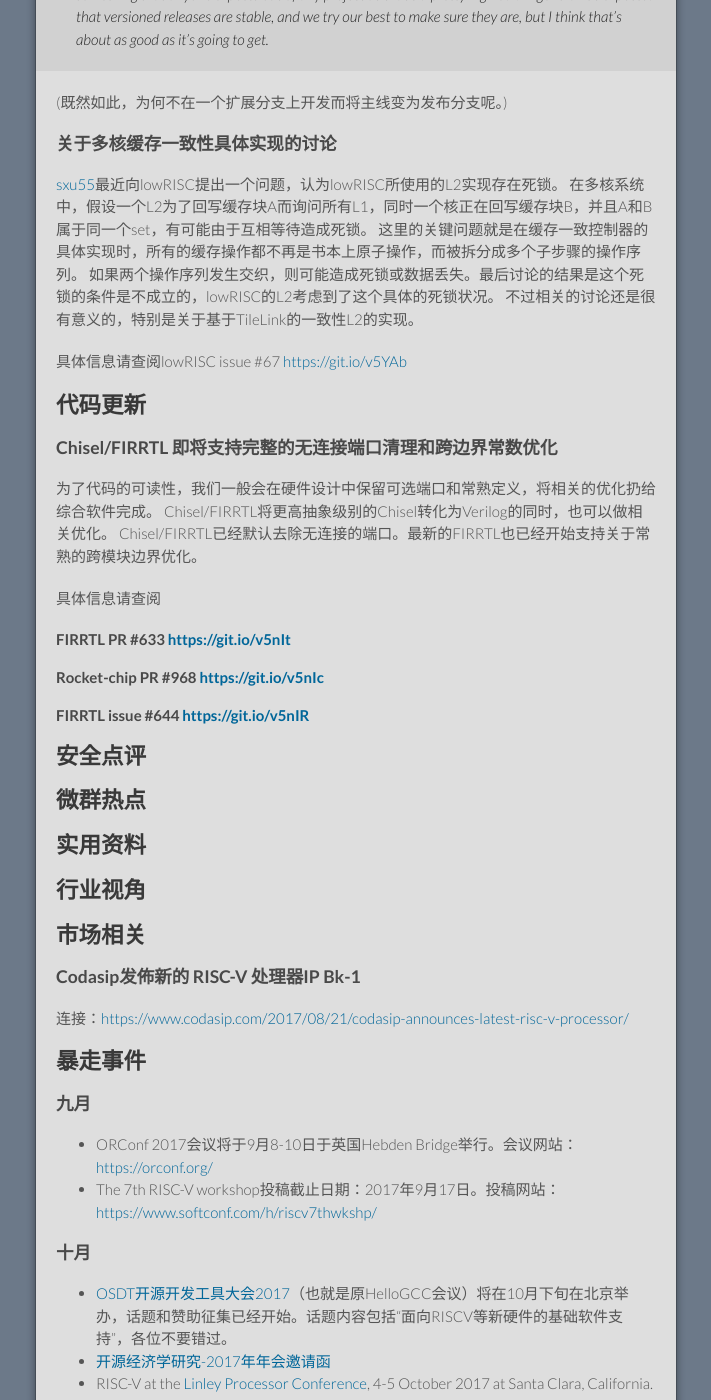
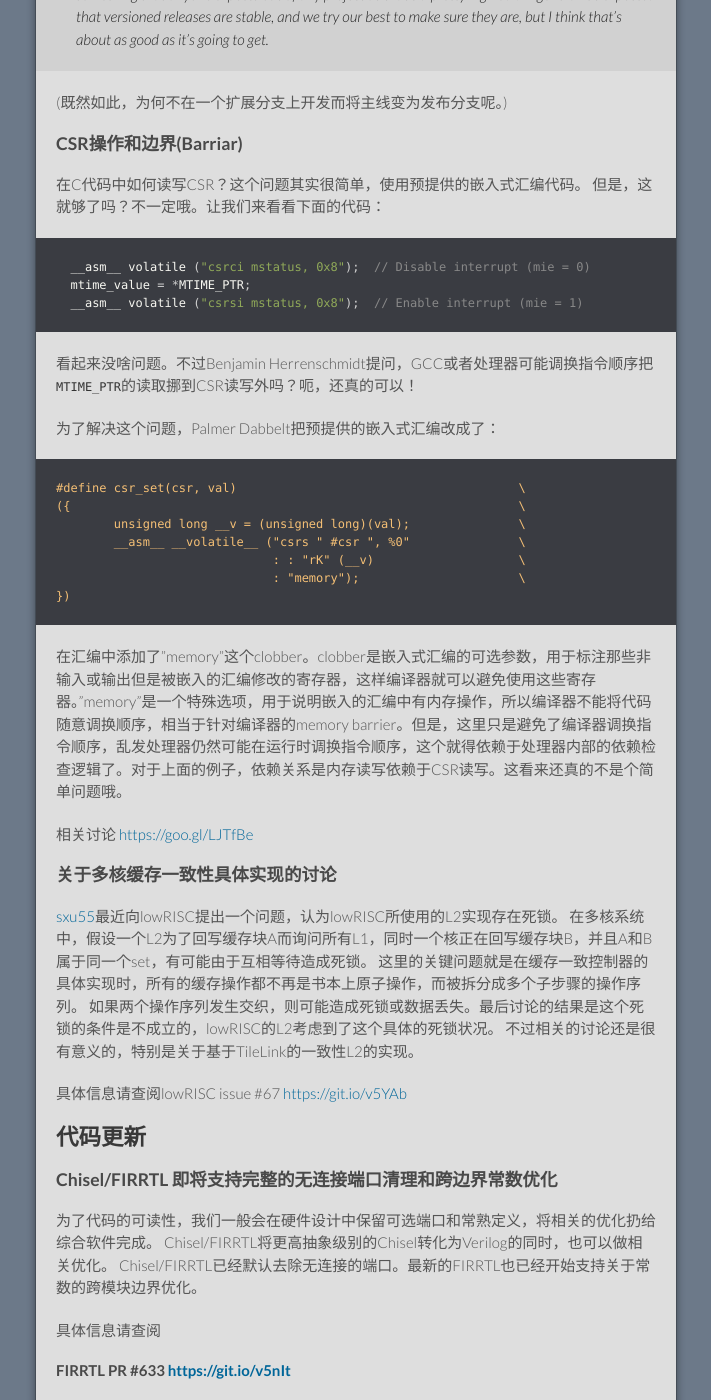
Before and after one commit to cnrv/home, a Jekyll site: the page built from bi-week-rpts/2017-08-31.md, in a window 1280 px wide and 1400 px high, scrolled down 2870 px. Shown: the whole window, without its empty margins (284-995 px from the left). Built offline with Jekyll 4.4.1, drawn with Linux system fonts in a browser that asks for light colours; Markdown is read by kramdown in place of the engine named in the settings; our own code applies the rules of GitHub Pages for plain Markdown files.

Commit message:
adding compiler barrier for CSR read/write

```diff
--- a/bi-week-rpts/2017-08-31.md
+++ b/bi-week-rpts/2017-08-31.md
@@ -96,6 +96,35 @@
 
 (既然如此，为何不在一个扩展分支上开发而将主线变为发布分支呢。)
 
+### CSR操作和边界(Barriar)
+
+在C代码中如何读写CSR？这个问题其实很简单，使用预提供的嵌入式汇编代码。
+但是，这就够了吗？不一定哦。让我们来看看下面的代码：
+
+~~~cpp
+  __asm__ volatile ("csrci mstatus, 0x8");  // Disable interrupt (mie = 0)
+  mtime_value = *MTIME_PTR;
+  __asm__ volatile ("csrsi mstatus, 0x8");  // Enable interrupt (mie = 1)
+~~~
+
+看起来没啥问题。不过Benjamin Herrenschmidt提问，GCC或者处理器可能调换指令顺序把`MTIME_PTR`的读取挪到CSR读写外吗？呃，还真的可以！
+
+为了解决这个问题，Palmer Dabbelt把预提供的嵌入式汇编改成了：
+
+~~~cpp
+#define csr_set(csr, val)					\
+({								\
+	unsigned long __v = (unsigned long)(val);		\
+	__asm__ __volatile__ ("csrs " #csr ", %0"		\
+			      : : "rK" (__v)			\
+			      : "memory");			\
+})
+~~~
+
+在汇编中添加了"memory"这个clobber。clobber是嵌入式汇编的可选参数，用于标注那些非输入或输出但是被嵌入的汇编修改的寄存器，这样编译器就可以避免使用这些寄存器。"memory"是一个特殊选项，用于说明嵌入的汇编中有内存操作，所以编译器不能将代码随意调换顺序，相当于针对编译器的memory barrier。但是，这里只是避免了编译器调换指令顺序，乱发处理器仍然可能在运行时调换指令顺序，这个就得依赖于处理器内部的依赖检查逻辑了。对于上面的例子，依赖关系是内存读写依赖于CSR读写。这看来还真的不是个简单问题哦。
+
+相关讨论 [https://goo.gl/LJTfBe](https://groups.google.com/a/groups.riscv.org/forum/#!msg/sw-dev/TLKm-64CB-c/ieEhVUeTAwAJ)
+
 ### 关于多核缓存一致性具体实现的讨论
 
 [sxu55](https://github.com/sxu55)最近向lowRISC提出一个问题，认为lowRISC所使用的L2实现存在死锁。
@@ -112,7 +141,7 @@
 
 为了代码的可读性，我们一般会在硬件设计中保留可选端口和常熟定义，将相关的优化扔给综合软件完成。
 Chisel/FIRRTL将更高抽象级别的Chisel转化为Verilog的同时，也可以做相关优化。
-Chisel/FIRRTL已经默认去除无连接的端口。最新的FIRRTL也已经开始支持关于常熟的跨模块边界优化。
+Chisel/FIRRTL已经默认去除无连接的端口。最新的FIRRTL也已经开始支持关于常数的跨模块边界优化。
 
 具体信息请查阅
 #### FIRRTL PR \#633 [https://git.io/v5nIt](https://github.com/freechipsproject/firrtl/pull/633)
```
